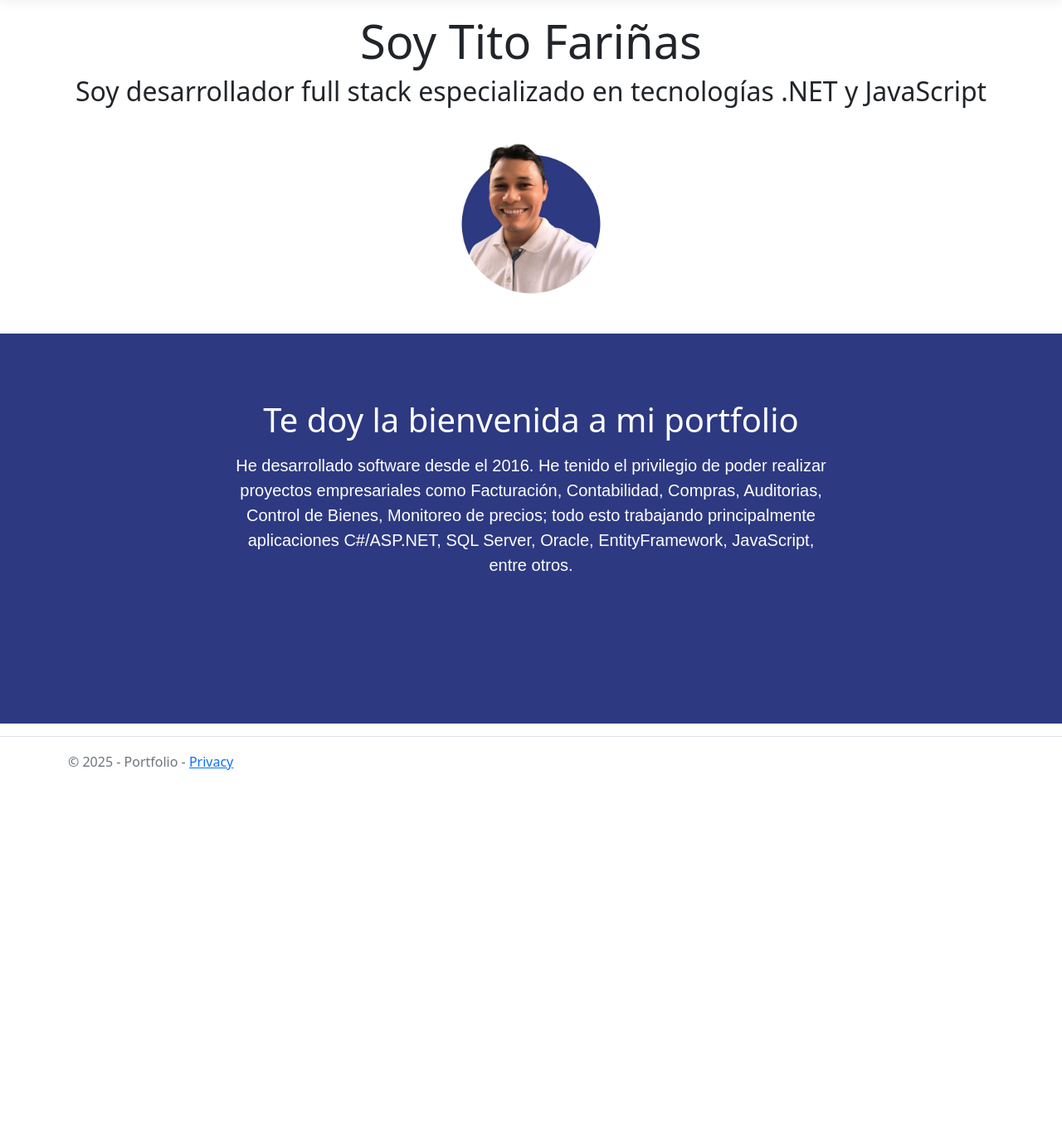
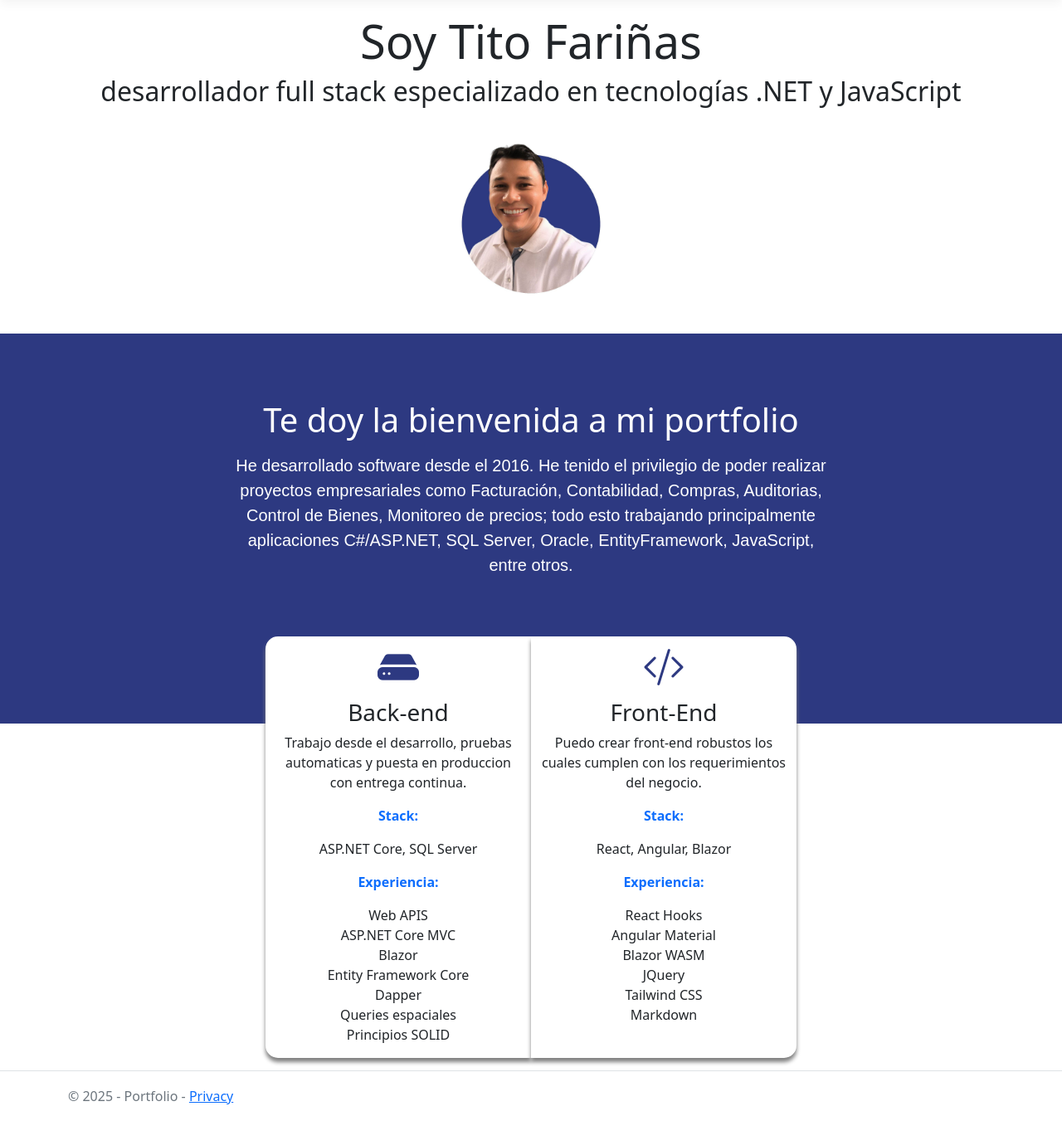
Before and after one commit to titofarinas/portfolionet, an ASP.NET Core app: page / in a window 1280 px wide. Shown: the part 57-1408 px from the top of the page at 83% size. Before the commit the page ends 985 px from the top, so only its background shows below. Run offline with ASP.NET Core 8, Linux system fonts and the light colour scheme; style sheets or scripts are compiled from the project's sources.

Commit message:
iconos y vista parcial presentacion

```diff
--- a/Views/Home/Index.cshtml
+++ b/Views/Home/Index.cshtml
@@ -4,20 +4,58 @@
     ViewData["Title"] = "Inicio";
 }
 
-<div class="text-center">
-    <h1 class="display-4">Soy @Model.nombre</h1>
-    <h2>Soy desarrollador full stack especializado en tecnologías .NET y JavaScript</h2>
-    <img id="foto" src="~/images/photo_2025-01-06_23-33-52.jpg" alt="Foto Tito Farinas" />
-</div>
+<partial name="_presentacion" />
 
-
-<div class="row justify-content-center text-center" style="background:#2d3981">
-    <div class="col col-md-7 seccion-bienvenida">
-        <h1>
-            Te doy la bienvenida a mi portfolio
-        </h1>
-        <p>
-            He desarrollado software desde el 2016. He tenido el privilegio de poder realizar proyectos empresariales como Facturación, Contabilidad, Compras, Auditorias, Control de Bienes, Monitoreo de precios; todo esto trabajando principalmente aplicaciones C#/ASP.NET, SQL Server, Oracle, EntityFramework, JavaScript, entre otros.
-        </p>
+<div style="margin-top:-105px">
+    <div class="row justify-content-md-center text-center">
+        <div class="col col-3 bg-white habilidades" style="border-radius:15px 0 0 15px; box-shadow:0 5px 5px 0 gray">
+            <i class="bi-hdd-fill"></i>
+            <h3>Back-end</h3>
+            <p>
+                Trabajo desde el desarrollo, pruebas automaticas y puesta en produccion con entrega continua.
+            </p>
+            <p class="text-primary cabezera">
+                Stack:
+            </p>
+            <p>
+                ASP.NET Core, SQL Server
+            </p>
+            <p class="text-primary cabezera">
+                Experiencia:
+            </p>
+            <ul>
+                <li>Web APIS</li>
+                <li>ASP.NET Core MVC</li>
+                <li>Blazor</li>
+                <li>Entity Framework Core</li>
+                <li>Dapper</li>
+                <li>Queries espaciales</li>
+                <li>Principios SOLID</li>
+            </ul>
+        </div>
+        <div class="col col-3 bg-white habilidades" style="border-radius:0 15px 15px 0; box-shadow:0 5px 5px 0 gray">
+            <i class="bi-code-slash"></i>
+            <h3>Front-End</h3>
+            <p>
+                Puedo crear front-end robustos los cuales cumplen con los requerimientos del negocio.
+            </p>
+            <p class="text-primary cabezera">
+                Stack:
+            </p>
+            <p>
+                React, Angular, Blazor
+            </p>
+            <p class="text-primary cabezera">
+                Experiencia:
+            </p>
+            <ul>
+                <li>React Hooks</li>
+                <li>Angular Material</li>
+                <li>Blazor WASM</li>
+                <li>JQuery</li>
+                <li>Tailwind CSS</li>
+                <li>Markdown</li>
+            </ul>
+        </div>
     </div>
 </div>
--- /dev/null
+++ b/Views/Home/_presentacion.cshtml
@@ -0,0 +1,18 @@
+
+<div class="text-center">
+    <h1 class="display-4">Soy @Model.nombre</h1>
+    <h2>desarrollador full stack especializado en tecnologías .NET y JavaScript</h2>
+    <img id="foto" src="~/images/photo_2025-01-06_23-33-52.jpg" alt="Foto Tito Farinas" />
+</div>
+
+
+<div class="row justify-content-center text-center" style="background:#2d3981">
+    <div class="col col-md-7 seccion-bienvenida">
+        <h1>
+            Te doy la bienvenida a mi portfolio
+        </h1>
+        <p>
+            He desarrollado software desde el 2016. He tenido el privilegio de poder realizar proyectos empresariales como Facturación, Contabilidad, Compras, Auditorias, Control de Bienes, Monitoreo de precios; todo esto trabajando principalmente aplicaciones C#/ASP.NET, SQL Server, Oracle, EntityFramework, JavaScript, entre otros.
+        </p>
+    </div>
+</div>
--- a/Views/Shared/_Layout.cshtml
+++ b/Views/Shared/_Layout.cshtml
@@ -8,6 +8,7 @@
     <link rel="stylesheet" href="~/css/site.css" asp-append-version="true" />
     <link rel="stylesheet" href="~/Portfolio.styles.css" asp-append-version="true" />
     <link rel="stylesheet" href="~/css/custom.css" asp-append-version="false" />
+    <link rel="stylesheet" href="https://cdn.jsdelivr.net/npm/bootstrap-icons@1.11.3/font/bootstrap-icons.min.css">
 </head>
 <body>
     <header>
--- a/wwwroot/css/custom.css
+++ b/wwwroot/css/custom.css
@@ -22,3 +22,17 @@
     line-height:1.5;
     font-size:1.25rem;
 }
+
+.cabezera{
+    font-weight: bold;
+}
+
+.habilidades ul{
+    list-style:none;
+    padding-left:0;
+}
+
+.habilidades i {
+    color: #2d3981;
+    font-size:50px;
+}
```
Also changed, not shown: 14 other files.
